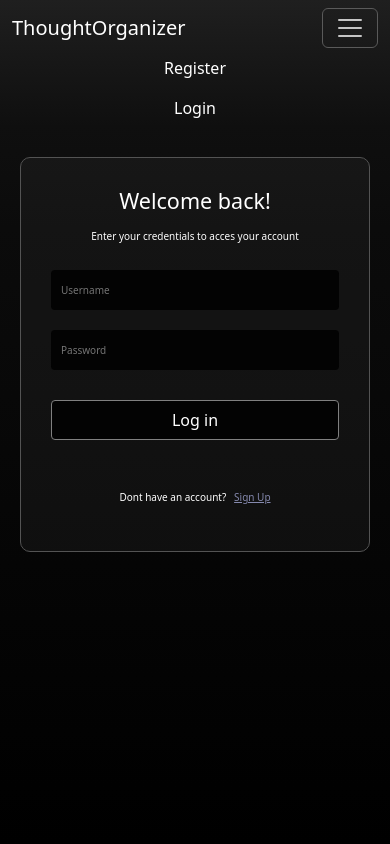
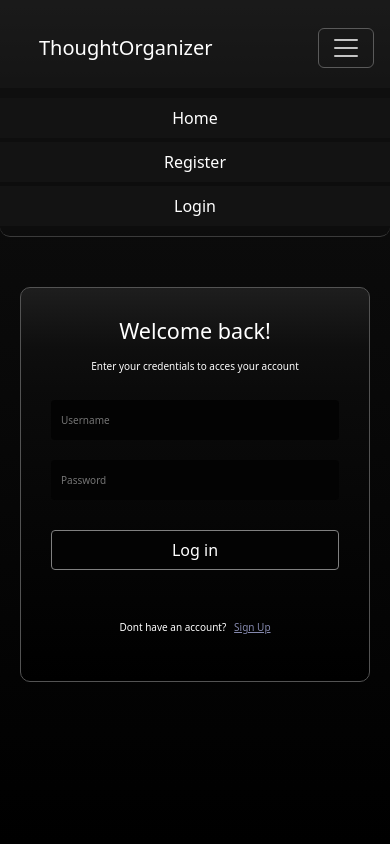
Before and after one commit to 221rdb256IngusAlfsAboltins/ThoughtOrginizer, a Django app: a page that uses journal/templates/journal/navbar.html in a window 390 px wide, after a click that opens the changed part. Run offline with Django 4.2, Linux system fonts and the light colour scheme.

Commit message:
improved dropdown design

```diff
--- a/journal/templates/journal/index.html
+++ b/journal/templates/journal/index.html
@@ -2,9 +2,12 @@
 
 {% load static %}
 
+{% block body_class %}home-page{% endblock %}
+
 {% block extra_css %}
  <link rel="stylesheet" href="{% static 'css/base.css' %}">
  <link rel="stylesheet" href="{% static 'css/home.css' %}">
+
 {% endblock %}
 
 {% block content %}
--- a/journal/templates/journal/navbar.html
+++ b/journal/templates/journal/navbar.html
@@ -17,11 +17,11 @@
 
 </head>
 
-<body>
+<body class="{% block body_class %}{% endblock %}">
 
 <nav class="navbar navbar-expand-lg justify-content-center">
 
-    <div class="container">
+    <div class="container-fluid navbar-container">
 
         <a class="logo" href="#">
             ThoughtOrganizer
@@ -29,31 +29,63 @@
 
 
         <button class="navbar-toggler"
-                type="button"
-                data-bs-toggle="collapse"
-                data-bs-target="#navbarNavDropdown">
+            type="button"
+            data-bs-toggle="collapse"
+            data-bs-target="#navbarNavDropdown"
+            aria-controls="navbarNavDropdown"
+            aria-expanded="false"
+            aria-label="Toggle navigation">
 
             <span class="navbar-toggler-icon"></span>
 
         </button>
 
 
-        <div class="collapse navbar-collapse text-center" id="navbarNavDropdown">
+       <div class="collapse navbar-collapse text-center" id="navbarNavDropdown">
 
             <ul class="navbar-nav ms-auto">
 
-                <li class="nav-item mx-2">
+                {% if user.is_authenticated  %}
+                 <li class="nav-item mx-2 navbar_btn_container">
+                    <a class="nav-link nav-underline navbar_btn" href="{% url 'home' %}">
+                        Write a thought
+                    </a>
+                </li>
+                 <li class="nav-item mx-2 navbar_btn_container">
+                    <a class="nav-link nav-underline navbar_btn" href="{% url 'home' %}">
+                        Your thoughts
+                    </a>
+                </li>
+                <li class="nav-item mx-2 navbar_btn_container">
+                    <a class="nav-link nav-underline navbar_btn" href="{% url 'home' %}">
+                        Dashboard
+                    </a>
+                </li>
+                <li class="nav-item mx-2 navbar_btn_container">
+                    <a class="nav-link nav-underline navbar_btn" href="{% url 'home' %}">
+                        Dashboard
+                    </a>
+                </li>
+                {% endif %}
+
+                {% if not user.is_authenticated  %}
+                 <li class="nav-item mx-2 navbar_btn_container">
+                    <a class="nav-link nav-underline navbar_btn" href="{% url 'home' %}">
+                        Home
+                    </a>
+                </li>
+                <li class="nav-item mx-2 navbar_btn_container">
                     <a class="nav-link nav-underline navbar_btn" href="{% url 'register' %}">
                         Register
                     </a>
                 </li>
-
-
-                <li class="nav-item mx-2">
+                <li class="nav-item mx-2 navbar_btn_container ">
                     <a class="nav-link nav-underline navbar_btn" href="{% url 'my_login' %}">
                         Login
                     </a>
                 </li>
+                {% endif %}
+
 
             </ul>
 
--- a/journal/urls.py
+++ b/journal/urls.py
@@ -9,6 +9,6 @@ urlpatterns = [
     path('my_login', views.my_login, name='my_login'),
     path('logout', views.logout, name='logout'),
     path('dashboard', views.dashboard, name='dashboard'),
-    path('logout_user', views.logout_user, name='logout_user'),
+    path('logout_user', views.logout_users, name='logout_user'),
 
 ]
--- a/journal/views.py
+++ b/journal/views.py
@@ -3,6 +3,7 @@ from . forms import CreateUserForm, LoginForm
 from django.contrib.auth import authenticate, login,logout
 from django.contrib.auth.decorators import login_required
 from django.contrib import messages
+from django.views.decorators.cache import never_cache
 
 def home(request):
     return render(request, 'journal/index.html')
@@ -24,6 +25,7 @@ def register(request):
 
 
 def my_login(request):
+    print("Tessstinnggg2")
     form = LoginForm()
     if request.method == "POST":
         form = LoginForm(request, data=request.POST)
@@ -39,14 +41,18 @@ def my_login(request):
     context = {"LoginForm":form}
     return render(request, 'journal/my_login.html',context)
 
-@login_required(login_url='my_login')
-def logout_user(request):
+
+def logout_users(request):
+    print("Tessstinnggg1")
     if request.method == "POST":
+        print(request.user)  # should show username before logout
+        print("Tessstinnggg")
         logout(request)
         return redirect('home')
 
     return render(request, 'journal/logout_confirmation.html')
 
+
 @login_required(login_url='my_login')
 def dashboard(request):
     return render(request, 'journal/dashboard.html')
--- a/static/css/base.css
+++ b/static/css/base.css
@@ -16,8 +16,12 @@ body {
     background-attachment: fixed;
      position: relative;
     overflow-x: hidden;
+    overflow-y: auto;
+
+
+}
+body.home-page {
     overflow-y: hidden;
-
 }
 #base-content{
     width:100%;
@@ -45,8 +49,15 @@ input{
     border-color: rgb(83, 83, 83);
 
     border-radius: 10px;
-    background: rgba(59, 59, 59, 0.203);
-    margin-top:6%;
+       background: linear-gradient(
+        180deg,
+        rgb(31, 31, 31,0.96) 0%,
+        rgb(15, 15, 15,0.96) 15%,
+        rgb(11, 11, 11,0.96) 27%,
+        rgb(0, 0, 0,0.96) 100%
+    );
+    margin-top:50px;
+    margin-bottom: 50px;
 }
 .form-container form {
     width: 100%!important;
--- a/static/css/navbar.css
+++ b/static/css/navbar.css
@@ -2,25 +2,29 @@
 .navbar {
     background-color: transparent !important;
     color:white !important;
-
-
+    z-index: 2;
+    padding-bottom: 0px;
 }
 
 .navbar-toggler {
     border-color: rgb(90, 90, 90);
+
 }
 
 .navbar-toggler-icon {
     filter: brightness(0) invert(1);
+    color:white !important;
 }
 
-.navbar-toggler-icon{
-     color:white !important;
+.navbar-toggler{
+    margin-right: 4vw;
+
 }
 .logo{
     color:white ;
     text-decoration:none;
     font-size:20px;
+    margin-left: 10vw;
 }
 .logo:hover{
     color:rgb(126, 126, 126);
@@ -53,3 +57,54 @@
     color:white !important;
     width: 100%;
 }
+.navbar-container {
+    margin-top:20px;
+    padding-left: 0px !important;
+    padding-right:0px !important;
+
+}
+#navbarNavDropdown{
+    padding-right: 5vw !important;
+}
+@media (max-width: 991px) {
+    .navbar:has(.navbar-toggler[aria-expanded="true"]) {
+        background-color: rgba(24, 24, 24, 0.534) !important;
+        border-radius: 0 0 10px 10px ;
+
+
+    }
+
+    .navbar:has(.navbar-toggler[aria-expanded="true"]) .navbar_btn_container {
+        margin-top: 4px;
+        background-color: rgb(19, 19, 19);
+        width: 100%;
+        padding: 0px  !important;
+        margin-bottom: 0px  !important;
+
+    }
+
+    .navbar:has(.navbar-toggler[aria-expanded="true"]) #navbarNavDropdown {
+        padding-top: 6px;
+        margin-top: 20px;
+        padding-bottom: 10px;
+        background-color: rgba(6, 6, 6, 0.368);
+        border-radius: 0 0 10px 10px ;
+        border-bottom: 1px solid rgb(59, 59, 59) !important;
+
+
+    }
+
+    .navbar-container {
+    margin-top:20px;
+
+    }
+    .navbar_btn_container {
+    margin-left:0px !important;
+
+    }
+     #navbarNavDropdown{
+    padding-right: 0vw !important;
+}
+
+
+}
```
Also changed, not shown: journal/templates/journal/dashboard.html (+28 -4 lines), static/css/RegisterForm.css (line endings or trailing spaces).
